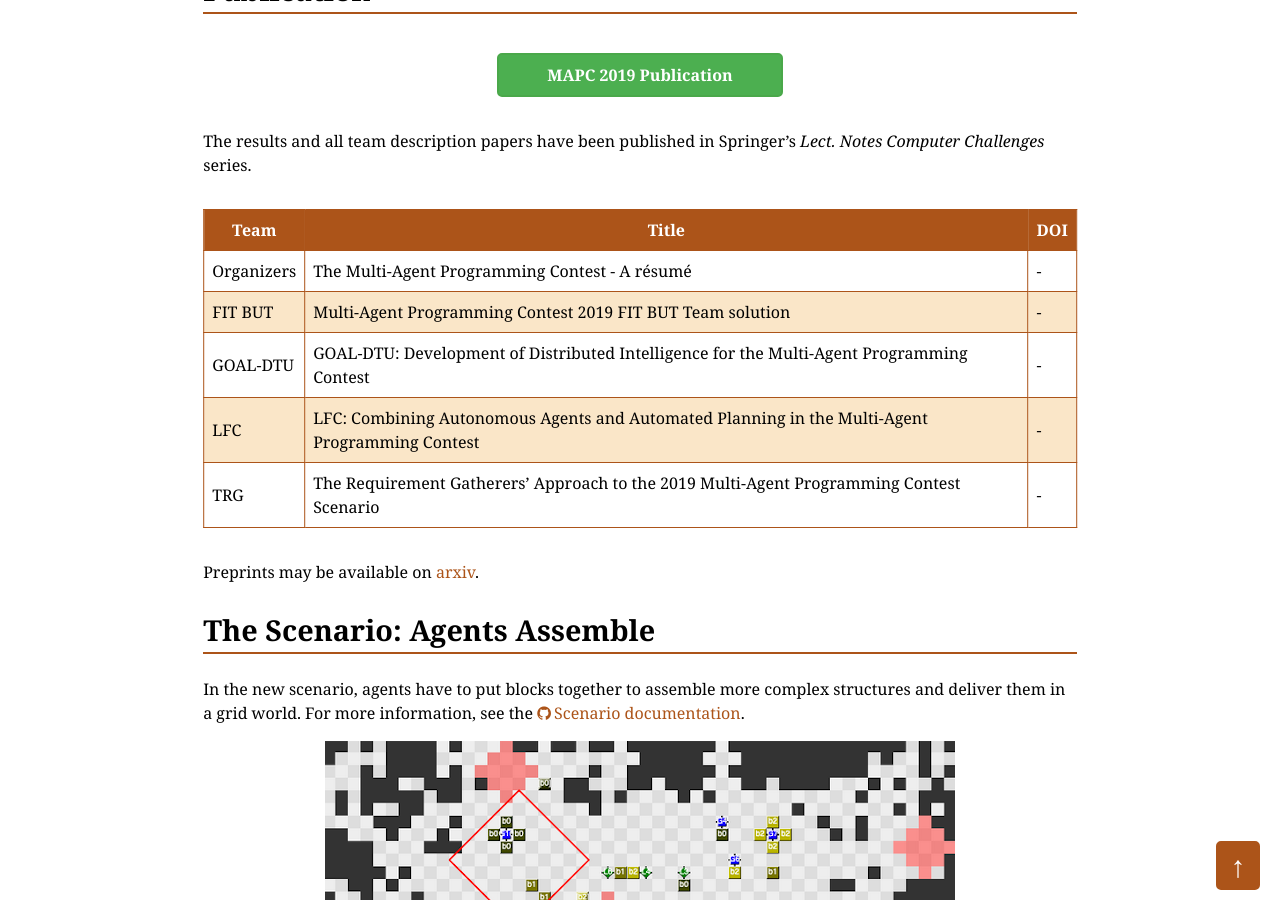
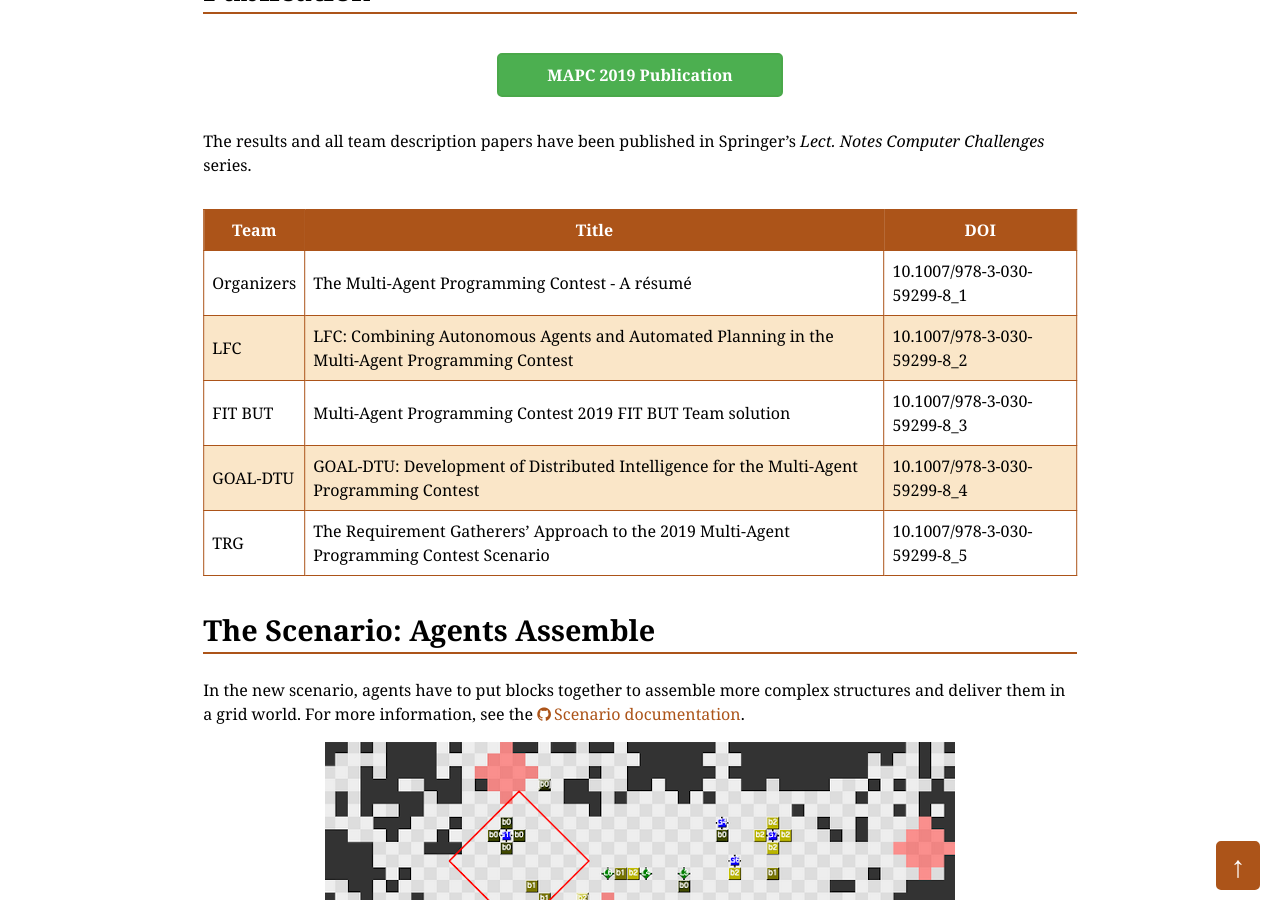
Before and after one commit to agentcontest/agentcontest.github.io, a Jekyll site: the page built from 2019/index.md, in a window 1280 px wide and 900 px high, scrolled down 370 px. Built offline with Jekyll 4.4.1, drawn with Linux system fonts in a browser that asks for light colours.

Commit message:
add 2019 dois, no longer need arxiv

```diff
--- a/2019/index.md
+++ b/2019/index.md
@@ -15,13 +15,13 @@ The results and all team description papers have been published in Springer's *L
 
 Team | Title | DOI
 --- | --- | ---
-Organizers | The Multi-Agent Programming Contest - A résumé | -
-FIT BUT | Multi-Agent Programming Contest 2019 FIT BUT Team solution | -
-GOAL-DTU | GOAL-DTU: Development of Distributed Intelligence for the Multi-Agent Programming Contest | -
-LFC | LFC: Combining Autonomous Agents and Automated Planning in the Multi-Agent Programming Contest | -
-TRG | The Requirement Gatherers' Approach to the 2019 Multi-Agent Programming Contest Scenario | -
+Organizers | The Multi-Agent Programming Contest - A résumé | 10.1007/978-3-030-59299-8_1
+LFC | LFC: Combining Autonomous Agents and Automated Planning in the Multi-Agent Programming Contest | 10.1007/978-3-030-59299-8_2
+FIT BUT | Multi-Agent Programming Contest 2019 FIT BUT Team solution | 10.1007/978-3-030-59299-8_3
+GOAL-DTU | GOAL-DTU: Development of Distributed Intelligence for the Multi-Agent Programming Contest | 10.1007/978-3-030-59299-8_4
+TRG | The Requirement Gatherers' Approach to the 2019 Multi-Agent Programming Contest Scenario | 10.1007/978-3-030-59299-8_5
 
-Preprints may be available on [arxiv](https://arxiv.org/).
+<!-- Preprints may be available on [arxiv](https://arxiv.org/). -->
 
 The Scenario: Agents Assemble
 -----------------------------
```
